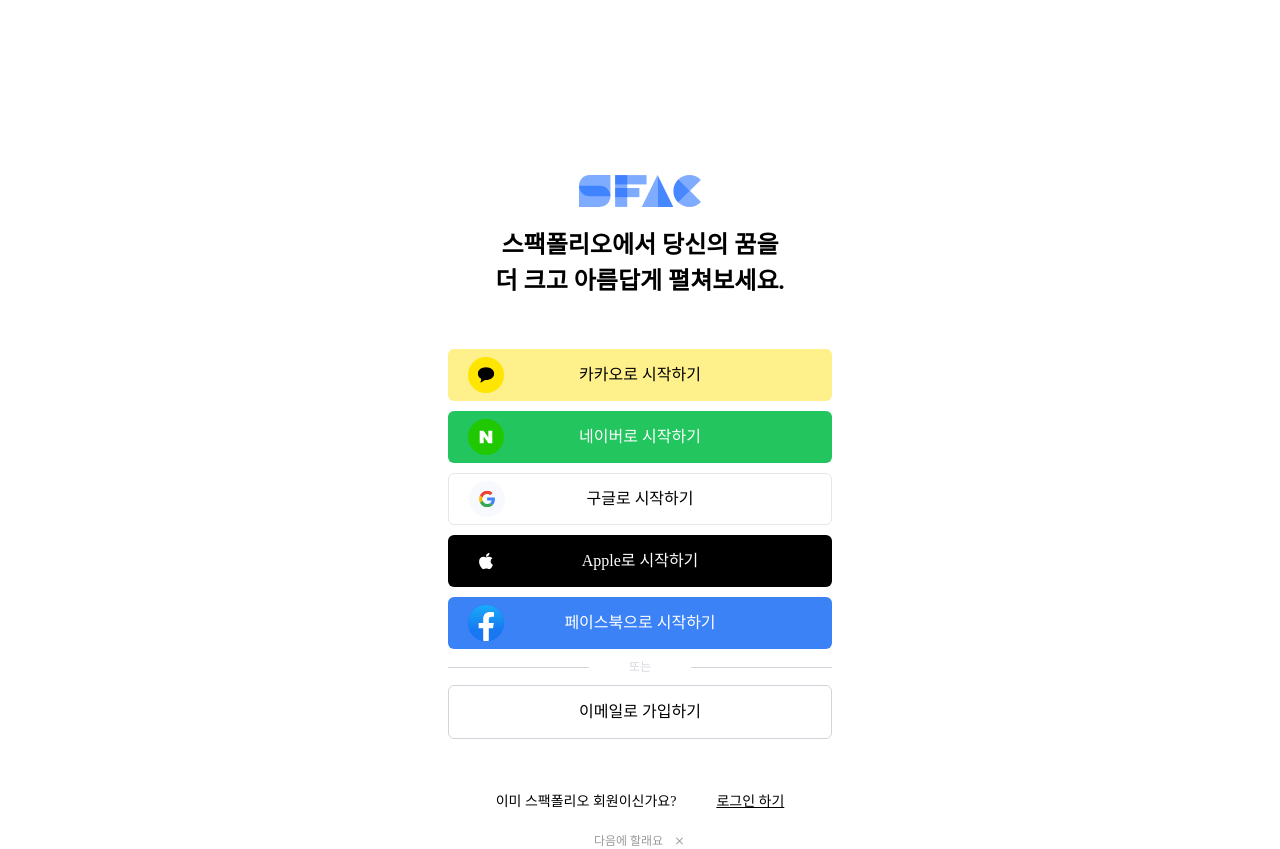
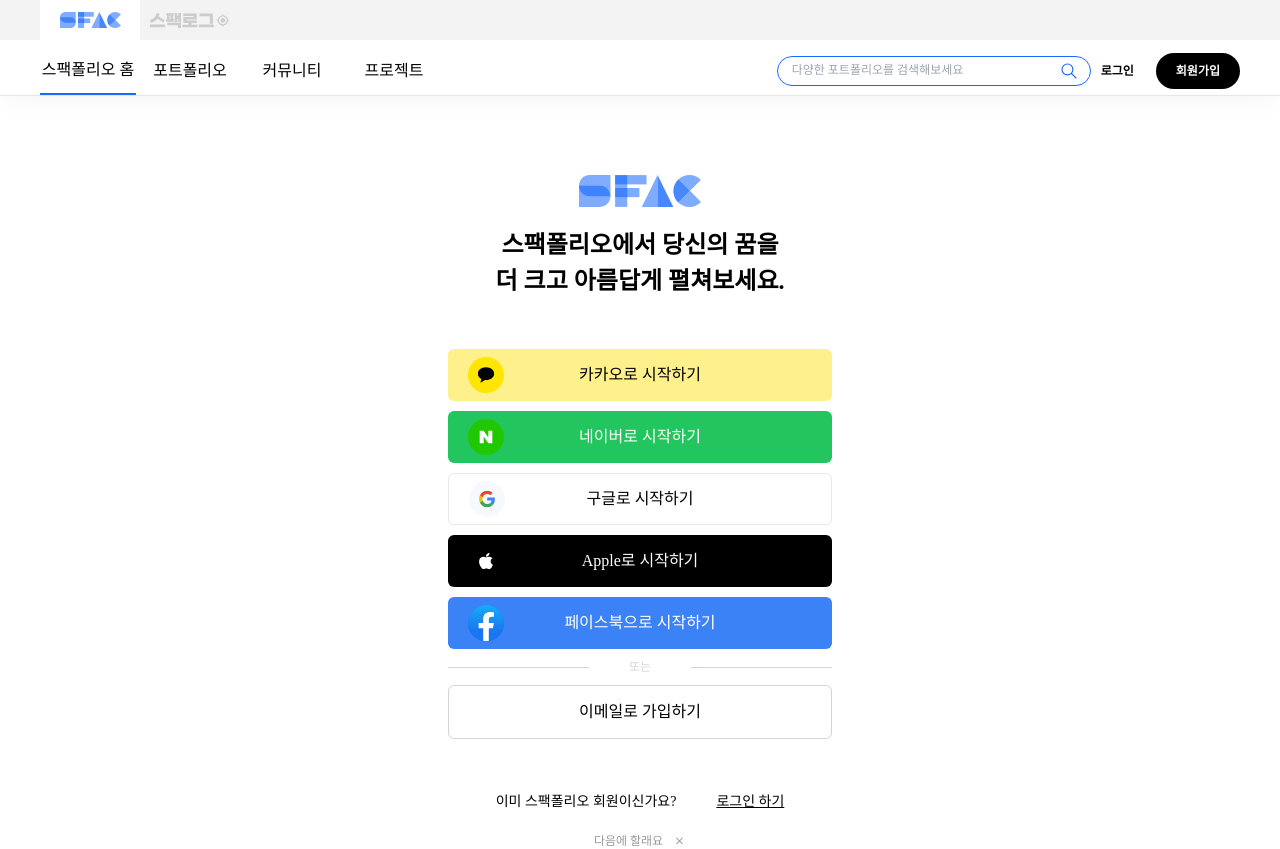
Before and after one commit to 9weeks-app-web/Team-7, a React (Vite) app: page /signup in a window 1280 px wide. Built offline with nearby package versions, Linux system fonts and the light colour scheme; a web font is replaced by a local one.

Commit message:
Feat: 상단네비게이션바 제작 및 회원가입 페이지에 추가

```diff
--- /dev/null
+++ b/src/components/design/TopGNB.tsx
@@ -0,0 +1,96 @@
+import { Link, useLocation, useNavigate } from "react-router-dom";
+
+const TopGNB = (): JSX.Element => {
+  const { pathname } = useLocation();
+
+  console.log(pathname);
+
+  return (
+    <nav className="fixed top-0 left-0 h-[96px] bg-white shadow-shadow-1 w-full z-10">
+      <div className="grid gap-s-1">
+        <div className="h-[40px] bg-[#F3F3F3]">
+          <div className="max-w-[1200px] mx-auto flex h-full">
+            <div className="w-[100px] bg-white flex items-center justify-center">
+              <Link to="/">
+                <img src="/logoSfacEN.svg" alt="sfac-logo" />
+              </Link>
+            </div>
+            <div className="w-[100px] bg-transparent flex items-center justify-center">
+              <img src="/logoSfaclogKR.svg" alt="sfac-logo" />
+            </div>
+          </div>
+        </div>
+        <div className="h-[50px] bg-white border-b border-neutral-10">
+          <div className="max-w-[1200px] mx-auto h-full flex justify-between items-center">
+            <div className="grid grid-cols-4 gap-s-1 h-full">
+              <TopGNBTab
+                isSelected={pathname === "/signup" || pathname === "/"}
+                to="/"
+              >
+                스팩폴리오 홈
+              </TopGNBTab>
+              <TopGNBTab isSelected={pathname === "/portfolio"} to="/portfolio">
+                포트폴리오
+              </TopGNBTab>
+              <TopGNBTab isSelected={pathname === "/community"} to="/community">
+                커뮤니티
+              </TopGNBTab>
+              <TopGNBTab isSelected={pathname === "/projects"} to="/projects">
+                프로젝트
+              </TopGNBTab>
+            </div>
+            <div className="flex items-center gap-[10px]">
+              <div className="relative">
+                <input
+                  className="w-[314px] h-[30px] pl-[14px] pr-[36px] caption rounded-full border border-primary-90"
+                  placeholder="다양한 포트폴리오를 검색해보세요"
+                />
+                <div className="absolute top-1/2 -translate-y-1/2 right-[14px] cursor-pointer">
+                  <img src="/search.svg" alt="search" />
+                </div>
+              </div>
+              <div className="flex items-center gap-[22px]">
+                <Link to={"/login"} className="text-xs font-semibold">
+                  로그인
+                </Link>
+                <Link
+                  to={"/signup"}
+                  className="bg-black text-white text-xs font-semibold rounded-full px-[20px] py-[10px]"
+                >
+                  회원가입
+                </Link>
+              </div>
+            </div>
+          </div>
+        </div>
+      </div>
+    </nav>
+  );
+};
+
+interface topGNBTabProps {
+  children: string;
+  isSelected: boolean;
+  to: string;
+}
+
+const TopGNBTab = ({
+  children,
+  isSelected,
+  to,
+}: topGNBTabProps): JSX.Element => {
+  const navigate = useNavigate();
+
+  return (
+    <div
+      className={`w-[96px] flex items-center justify-center cursor-pointer${
+        isSelected ? " border-b-2 border-primary-90" : ""
+      }`}
+      onClick={() => navigate(to)}
+    >
+      {children}
+    </div>
+  );
+};
+
+export default TopGNB;
--- a/src/pages/Join.tsx
+++ b/src/pages/Join.tsx
@@ -1,11 +1,15 @@
+import TopGNB from "../components/design/TopGNB";
 import SnsJoinForm from "../components/join/SnsJoinForm";
 import UsersLayout from "../components/layout/UsersLayout";
 
 const Join = () => {
   return (
-    <UsersLayout>
-      <SnsJoinForm />
-    </UsersLayout>
+    <>
+      <TopGNB />
+      <UsersLayout>
+        <SnsJoinForm />
+      </UsersLayout>
+    </>
   );
 };
 
```
Also changed, not shown: public/logoSfaclogKR.svg (added), public/search.svg (added).
